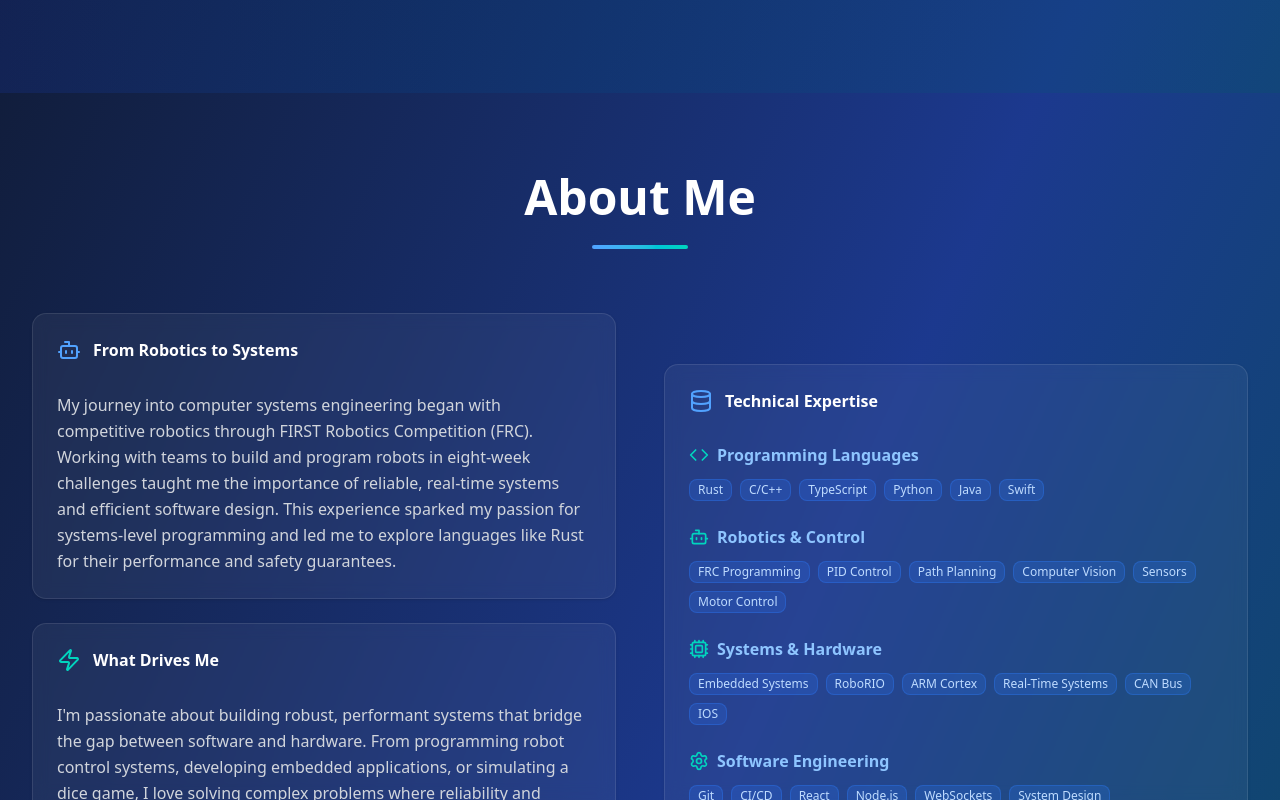
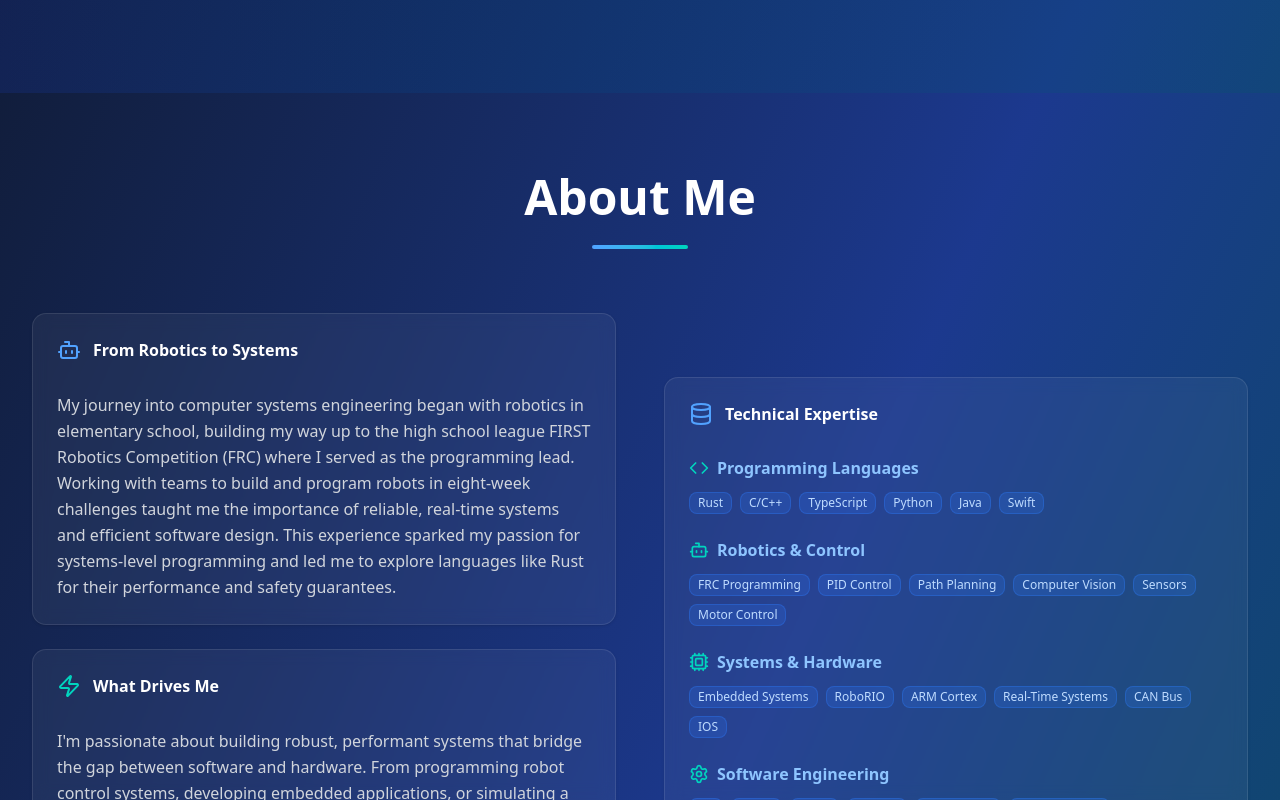
Before and after one commit to Sha-dos/portfolio, a Next.js app: page / in a window 1280 px wide. Shown: the part 443-1243 px from the top of the page. Built offline with nearby package versions, Linux system fonts and the light colour scheme.

Commit message:
update mail link and about me section

```diff
--- a/app/page.tsx
+++ b/app/page.tsx
@@ -53,7 +53,7 @@ const Portfolio = () => {
                     variant="outline"
                     size="lg"
                     className="bg-white/10 border-white/20 text-white hover:bg-white/20"
-                    onClick={() => window.open('mailto:Peterson.nolan@icloud.com', '_blank')}
+                    onClick={() => window.open('mailto:peterson.nolan@icloud.com', '_blank')}
                 >
                   <Mail className="w-5 h-5 mr-2" />
                   Contact
@@ -98,7 +98,7 @@ const Portfolio = () => {
                   variant="ghost"
                   size="sm"
                   className="text-gray-400 hover:text-white hover:bg-white/5"
-                  onClick={() => window.open('mailto:Peterson.nolan@icloud.com', '_blank')}
+                  onClick={() => window.open('mailto:peterson.nolan@icloud.com', '_blank')}
               >
                 <Mail className="w-4 h-4 mr-2" />
                 Email
--- a/components/about.tsx
+++ b/components/about.tsx
@@ -47,7 +47,7 @@ export const AboutSection = () => {
                             </CardHeader>
                             <CardContent className="text-gray-300">
                                 <p className="leading-relaxed">
-                                    My journey into computer systems engineering began with competitive robotics through FIRST Robotics Competition (FRC).
+                                    My journey into computer systems engineering began with robotics in elementary school, building my way up to the high school league FIRST Robotics Competition (FRC) where I served as the programming lead.
                                     Working with teams to build and program robots in eight-week challenges taught me the importance of reliable,
                                     real-time systems and efficient software design. This experience sparked my passion for systems-level programming
                                     and led me to explore languages like Rust for their performance and safety guarantees.
```
